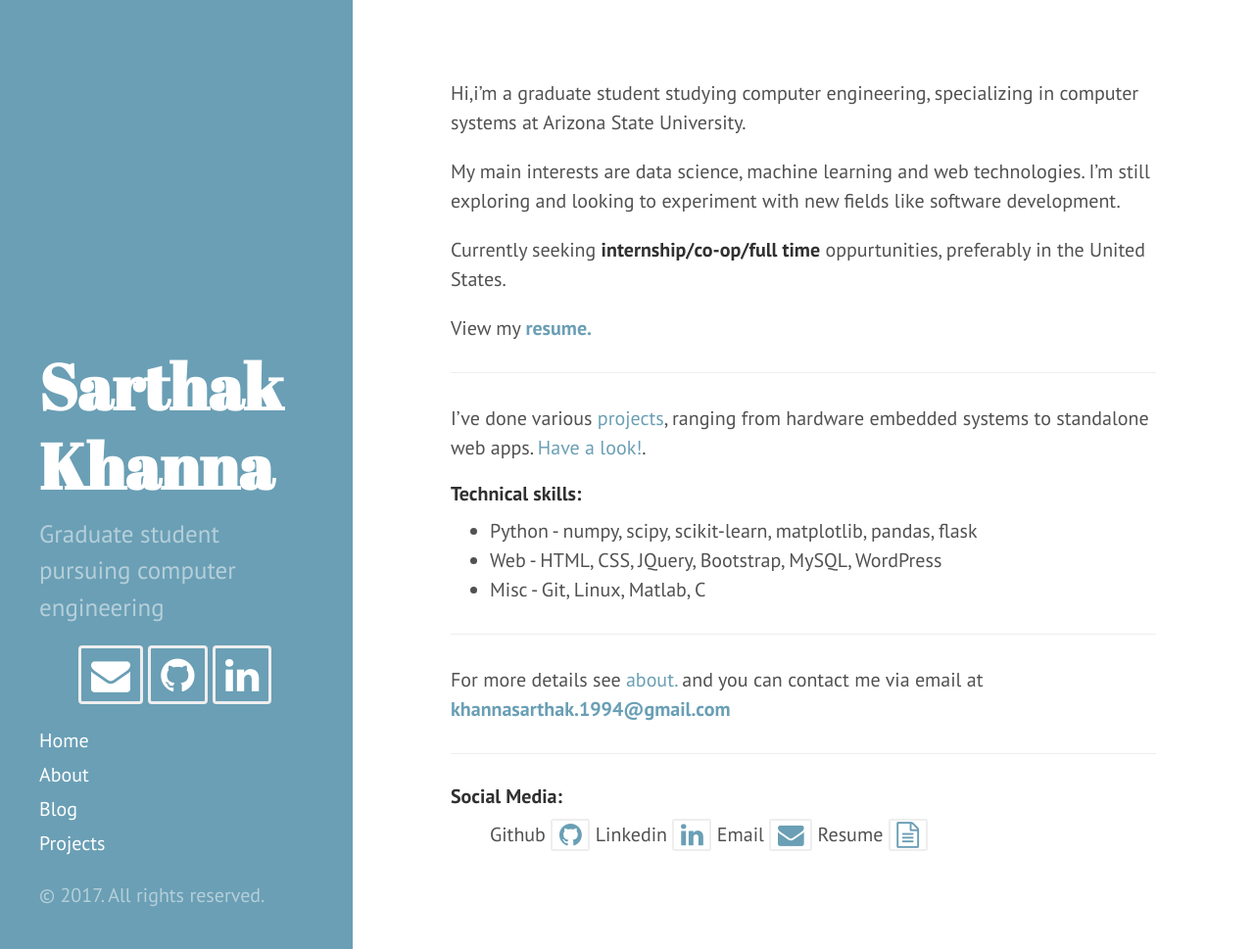
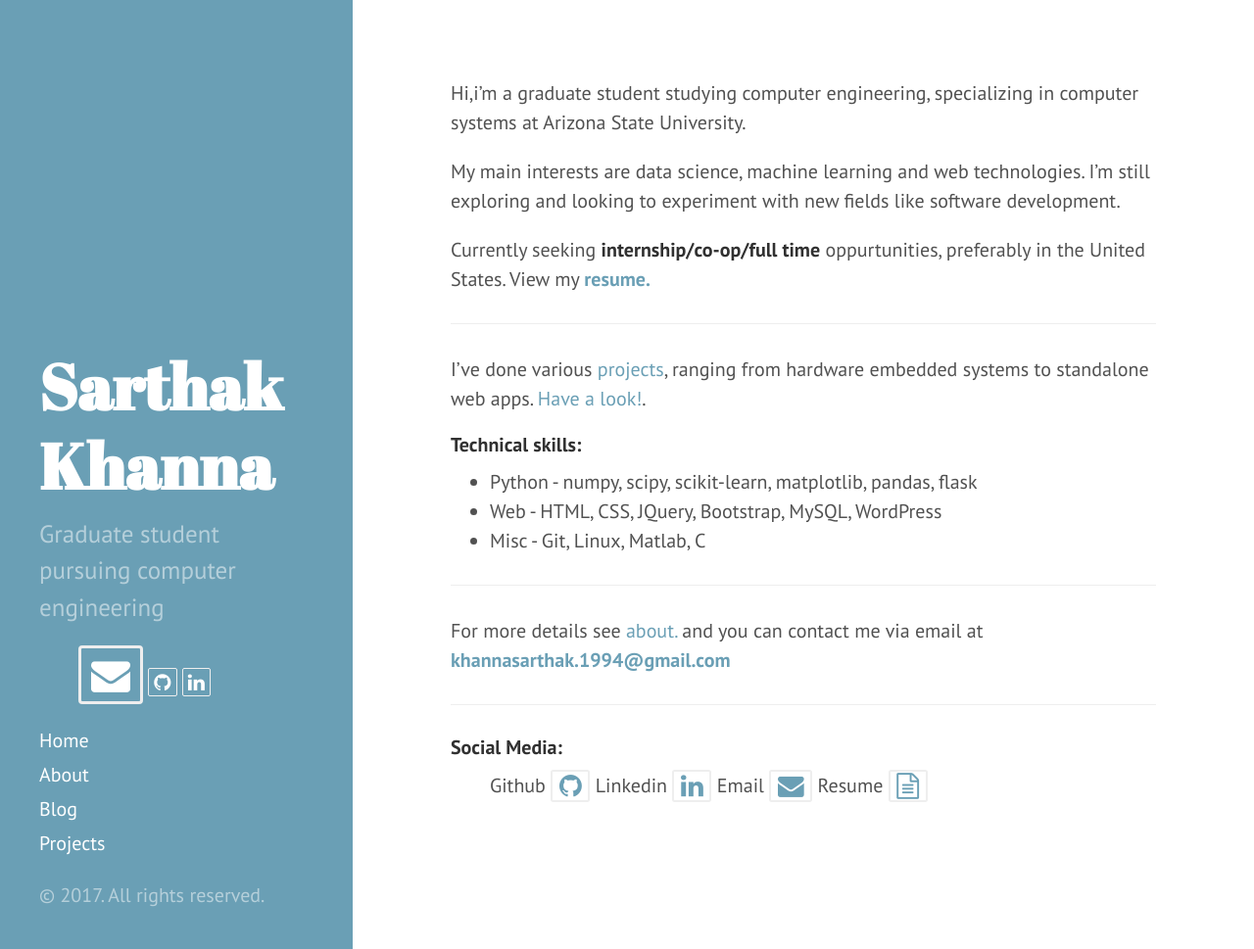
Before and after one commit to khannasarthak/khannasarthak.github.io, a Jekyll site: the page built from index.md, in a window 1280 px wide and 969 px high. Shown: the whole window at 98% size. Built offline with Jekyll 4.4.1, drawn with Linux system fonts in a browser that asks for light colours; nearby versions of some CDN libraries.

Commit message:
size changed
forsidebar icons

```diff
--- a/_includes/sidebar.html
+++ b/_includes/sidebar.html
@@ -26,21 +26,21 @@
 {% if site.github_username %}
 
     <a href="https://github.com/{{ site.github_username }}" target="_blank">
-      <i class="fa fa-github fa-2x fa-border"></i>
+      <i class="fa fa-github fa-x fa-border"></i>
     </a>
 
 {% endif %}
 {% if site.linkedin_username %}
 
     <a href="https://linkedin.com/in/{{ site.linkedin_username }}" target="_blank">
-      <i class="fa fa-linkedin fa-2x fa-border"></i>
+      <i class="fa fa-linkedin fa-x fa-border"></i>
     </a>
 
 {% endif %}
 {% if site.facebook_username %}
 
     <a href="https://www.facebook.com/{{ site.facebook_username }}" target="_blank">
-      <i class="fa fa-facebook fa-2x"></i>
+      <i class="fa fa-facebook fa-x"></i>
     </a>
 
 {% endif %}
--- a/index.md
+++ b/index.md
@@ -9,9 +9,7 @@ Hi,i'm a graduate student studying computer engineering, specializing in compute
 
 My main interests are data science, machine learning and web technologies. I'm still exploring and looking to experiment with new fields like software development.
 
-Currently seeking **internship/co-op/full time** oppurtunities, preferably in the United States.
-
-View my **[resume.](http://khannasarthak.github.io/SarthakKhannaCV.pdf){:target="_blank"}**
+Currently seeking **internship/co-op/full time** oppurtunities, preferably in the United States. View my **[resume.](http://khannasarthak.github.io/SarthakKhannaCV.pdf){:target="_blank"}**
 
 ---
 I've done various [projects](http://khannasarthak.github.io/projects/), ranging from hardware embedded systems to standalone web apps. [Have a look!](http://khannasarthak.github.io/projects/).
```
